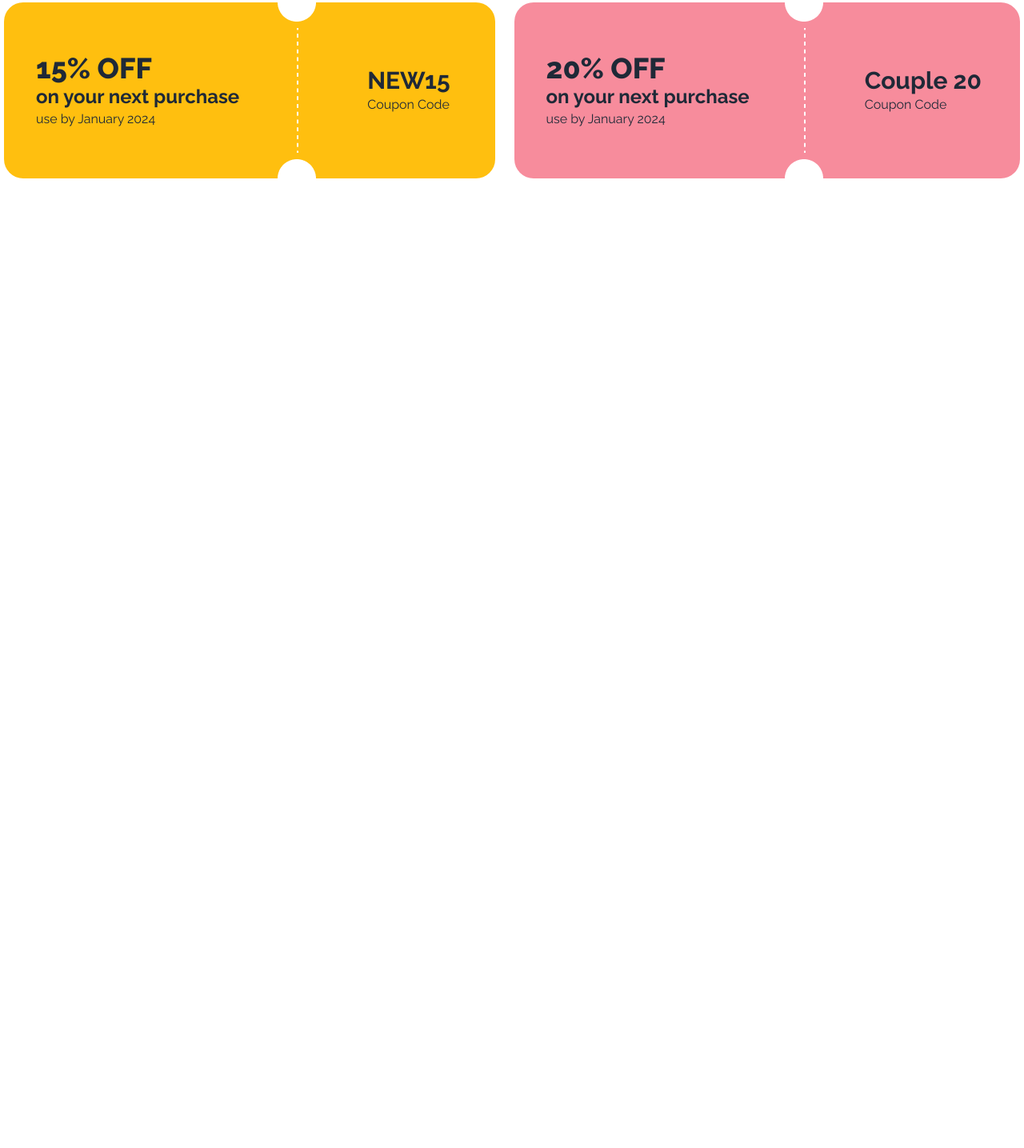
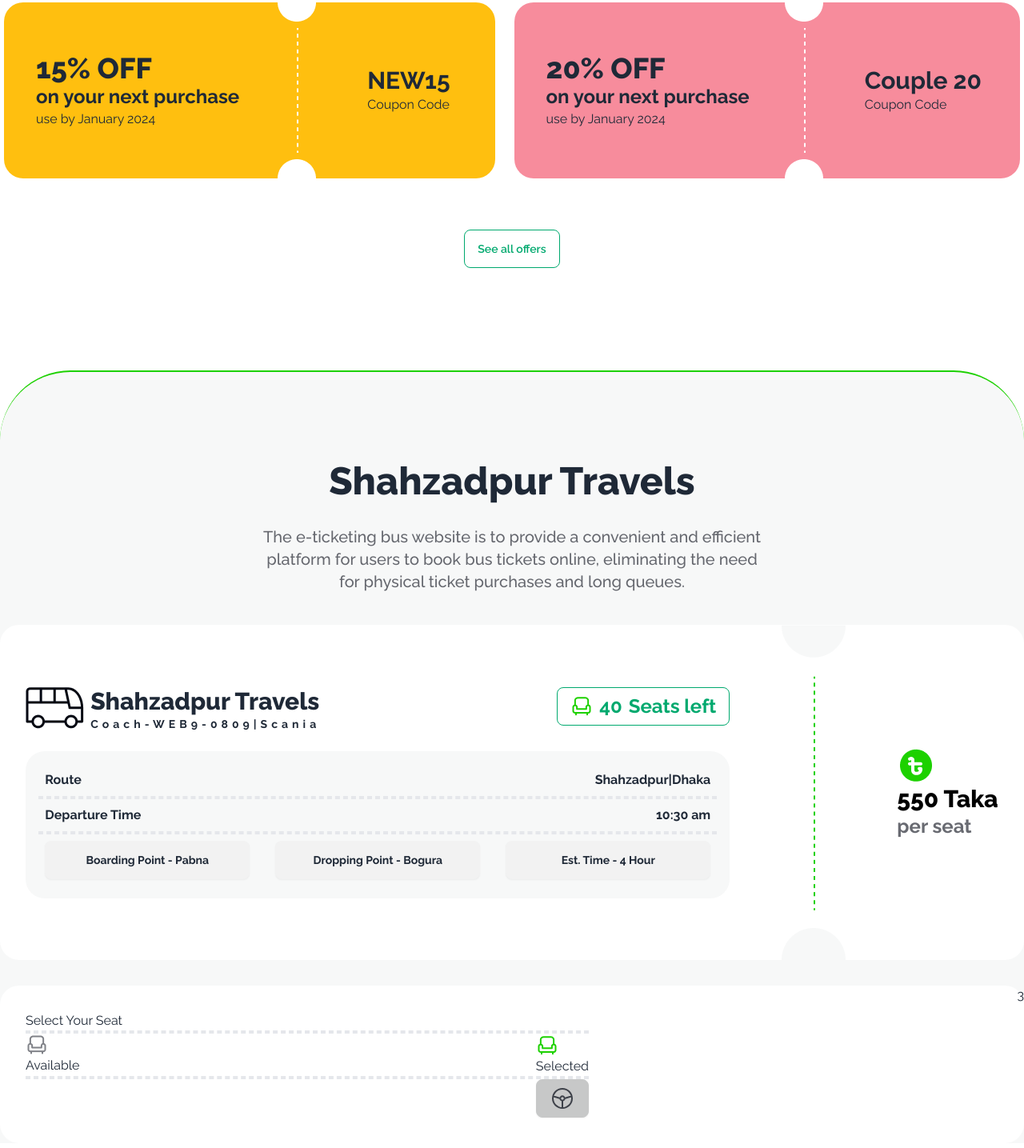
Before and after one commit to ahmed-niaz/ticketXpress, a plain HTML site: page index.html in a window 1280 px wide. Shown: the part 981-2416 px from the top of the page at 80% size. Before the commit the page ends 1204 px from the top, so only its background shows below. Drawn offline with nearby package versions, Linux system fonts and the light colour scheme.

Commit message:
complete the ticket price section

```diff
--- a/index.html
+++ b/index.html
@@ -76,10 +76,10 @@
         </div>
       </div>
     </header>
-    <main class="container mx-auto">
+    <main>
       <section
         style="background-image: url(./assets/images/banner.png)"
-        class="flex flex-col justify-center items-center bg-no-repeat bg-center rounded-2xl mt-2 lg:mt-14 object-coverlg:object-fill w-11/12 lg:w-full mx-auto"
+        class="flex flex-col justify-center items-center bg-no-repeat bg-center rounded-2xl mt-2 lg:mt-14 object-coverlg:object-fill w-11/12 lg:w-full mx-auto container"
       >
         <h1
           class="font-extrabold text-white text-2xl lg:text-6xl mt-4 lg:mt-28 text-center"
@@ -92,7 +92,7 @@
           Shahzadpur Travels
         </h1>
         <p
-          class="font-poppins font-medium text-white w-11/12 lg:w-1/2 m-auto text-center mb-2 lg:mb-10 mt-2 lg:mt-8 text-sm lg:text-xl"
+          class="font-medium text-white w-11/12 lg:w-1/2 m-auto text-center mb-2 lg:mb-10 mt-2 lg:mt-8 text-sm lg:text-xl"
         >
           Ride the Future effortless E-Ticketing for Seamless Bus Travel. Book,
           Board, and Beyond with Our User-Friendly Platform. Your Journey Starts
@@ -104,37 +104,160 @@
           Buy Tickets
         </button>
       </section>
-      <section class="mt-8 lg:mt-32 w-11/12 mx-auto lg:w-full">
-        <h2 class="text-center text-2xl lg:text-4xl font-bold mb-8">Best offers for you</h2>
+      <section class="mt-8 lg:mt-32 w-11/12 mx-auto lg:w-full container">
+        <h2 class="text-center text-2xl lg:text-4xl font-bold mb-8">
+          Best offers for you
+        </h2>
         <div class="flex justify-center gap-6 flex-col lg:flex-row">
-          <div class="bg-[#FFBF0F] flex flex-row justify-between items-center rounded-3xl">
+          <div
+            class="bg-[#FFBF0F] flex flex-row justify-between items-center rounded-3xl"
+          >
             <div class="mx-2 lg:mx-10">
               <h2 class="text-xl lg:text-4xl font-extrabold">15% OFF</h2>
-              <h2 class="text-sm lg:text-2xl font-bold">on your next purchase</h2>
+              <h2 class="text-sm lg:text-2xl font-bold">
+                on your next purchase
+              </h2>
               <h2>use by January 2024</h2>
             </div>
             <div class="lg:mx-2">
               <img src="./assets/images/cupon-devider.png" alt="" />
             </div>
             <div class="mx-1 lg:mx-14">
-              <h2 class="text-xl lg:text-3xl font-extrabold lg:font-bold">NEW15</h2>
+              <h2 class="text-xl lg:text-3xl font-extrabold lg:font-bold">
+                NEW15
+              </h2>
               <h2>Coupon Code</h2>
             </div>
           </div>
-          <div class="bg-[#F78C9C] flex flex-row justify-between items-center rounded-3xl">
+          <div
+            class="bg-[#F78C9C] flex flex-row justify-between items-center rounded-3xl"
+          >
             <div class="mx-2 lg:mx-10">
-                <h2 class="text-xl lg:text-4xl font-extrabold">20% OFF</h2>
-                <h2 class="text-sm lg:text-2xl font-bold">on your next purchase</h2>
-                <h2>use by January 2024</h2>
-              </div>
+              <h2 class="text-xl lg:text-4xl font-extrabold">20% OFF</h2>
+              <h2 class="text-sm lg:text-2xl font-bold">
+                on your next purchase
+              </h2>
+              <h2>use by January 2024</h2>
+            </div>
             <div class="lg:mx-1">
               <img src="./assets/images/cupon-devider.png" alt="" />
             </div>
             <div class="mx-1 lg:mx-12">
-                <h2 class="text-xl lg:text-3xl font-extrabold lg:font-bold">Couple 20</h2>
-                <h2>Coupon Code</h2>
+              <h2 class="text-xl lg:text-3xl font-extrabold lg:font-bold">
+                Couple 20
+              </h2>
+              <h2>Coupon Code</h2>
+            </div>
+          </div>
+        </div>
+        <div class="flex items-center justify-center mt-16">
+          <button class="btn btn-outline btn-success">See all offers</button>
+        </div>
+      </section>
+      <section
+        class="lg:mt-32 mb-40 border-t-2 rounded-t-[88px] border-[#1DD100] bg-[#F7F8F8]"
+      >
+        <h2 class="mt-28 text-center text-5xl font-extrabold">
+          Shahzadpur Travels
+        </h2>
+        <p
+          class="font-medium text-[#03071299] w-11/12 lg:w-1/2 m-auto text-center mb-2 lg:mb-10 mt-2 lg:mt-8 text-sm lg:text-xl"
+        >
+          The e-ticketing bus website is to provide a convenient and efficient
+          platform for users to book bus tickets online, eliminating the need
+          for physical ticket purchases and long queues.
+        </p>
+        <div class="container mx-auto">
+          <div class="bg-white flex justify-around items-center rounded-3xl mb-8">
+            <!-- left sides start -->
+            <div class="lg:basis-3/5">
+              <!-- bus Tag name start -->
+              <div class="flex justify-between">
+                <div class="flex gap-2">
+                  <div>
+                    <img src="./assets/images/bus-logo.png" alt="Bus" />
+                  </div>
+                  <div>
+                    <h1 class="text-3xl font-extrabold">Shahzadpur Travels</h1>
+                    <p class="tracking-[5px] text-sm font-bold">
+                      Coach-WEB9-0809|Scania
+                    </p>
+                  </div>
+                </div>
+                <div>
+                  <button
+                    class="btn btn-outline btn-success text-2xl font-bold"
+                  >
+                    <span
+                      ><img src="./assets/images/seat-green.png" alt="seat"
+                    /></span>
+                    <span class="text-2xl font-bold">40</span>
+                    Seats left
+                  </button>
+                </div>
               </div>
+              <!-- bus Tag name end -->
+              <!-- route start -->
+              <div class="bg-[#F7F8F8] rounded-3xl mt-6 p-4">
+                <div class="flex justify-between p-2">
+                  <p class="font-bold">Route</p>
+                  <p class="font-bold">Shahzadpur|Dhaka</p>
+                </div>
+                <div class="border-dashed text-[#03071233] border-2"></div>
+                <div class="flex justify-between p-2">
+                  <p class="font-bold">Departure Time</p>
+                  <p class="font-bold">10:30 am</p>
+                </div>
+                <div class="border-dashed text-[#03071233] border-2"></div>
+                <div class="flex flex-row gap-8 justify-center w-full p-2">
+                  <button class="btn btn-wide font-bold">
+                    Boarding Point - Pabna
+                  </button>
+                  <button class="btn btn-wide font-bold">
+                    Dropping Point - Bogura
+                  </button>
+                  <button class="btn btn-wide font-bold">
+                    Est. Time - 4 Hour
+                  </button>
+                </div>
+              </div>
+              <!-- route end -->
+            </div>
+            <!-- left sides end -->
+            <div class="">
+              <img src="./assets/images/info-devider.png" alt="divider" />
+            </div>
+            <!-- right side start -->
+            <div>
+              <img src="./assets/images/taka.png" alt="taka" />
+              <h2 class="text-black font-extrabold text-3xl">550 Taka</h2>
+              <p class="text-[#03071299] font-bold text-2xl">per seat</p>
+            </div>
+            <!-- right side end -->
           </div>
+          <!-- Bus Seat start-->
+          <div class="bg-white flex justify-between rounded-3xl">
+            <div class="basis-3/5 p-8">
+                <h2>Select Your Seat</h2>
+                <div class="border-dashed text-[#03071233] border-2"></div>
+                <div class="flex justify-between">
+                    <p><span><img src="./assets/images/seat-gray.png" alt="Gray"></span>Available</p>
+                    <p><span><img src="./assets/images/seat-green.png" alt="Gray"></span>Selected</p>
+                </div>
+                <div class="border-dashed text-[#03071233] border-2"></div>
+                <div class="flex justify-end">
+                    <button class="btn btn-active">
+                        <img src="./assets/images/wheel.svg" alt="">
+                    </button>
+                </div>
+
+            </div>
+            <div>
+                3
+            </div>
+          </div>
+          <!-- Bus seat End -->
+        </div>
       </section>
     </main>
   </body>
```
Also changed, not shown: assets/images/taka.png (renamed from assets/images/fare.png), assets/images/wheel.svg (added).
